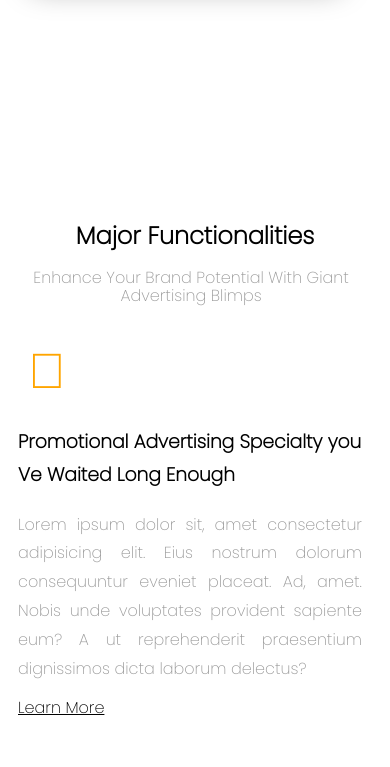
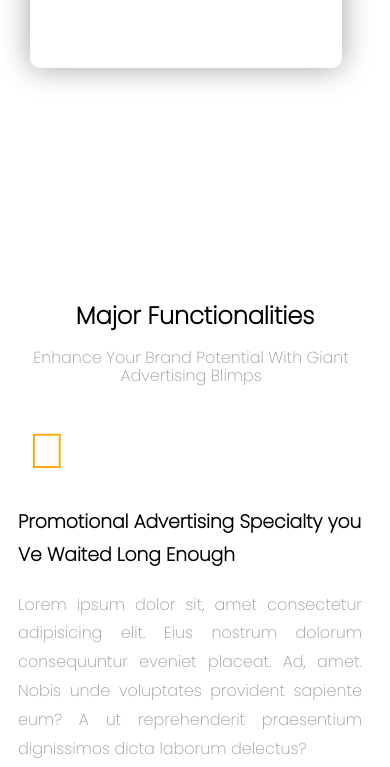
Before and after one commit to amer-alnajjar/TEMP_APP, a plain HTML site: page index.html in a window 390 px wide. Shown: the part 2800-3567 px from the top of the page. Drawn offline with nearby package versions, Linux system fonts and the light colour scheme; a web font is replaced by a local one.

Commit message:
Update index.css

```diff
--- a/css/index.css
+++ b/css/index.css
@@ -230,7 +230,7 @@ nav ul li:hover a {
     margin-top: 9em;
   }
   .appoverviwe {
-    height: 100em;
+    height: 105em;
     margin-left: 30px;
     padding: 0 10px 0 10px;
   }
@@ -342,7 +342,8 @@ nav ul li:hover a {
 }
 @media (max-width: 767px) and (max-width: 1024px) {
   .major {
-    margin-top: 60em;
+    margin-top: 65em;
+    position:sticky;
   }
   .major3,
   .major2 {
```
